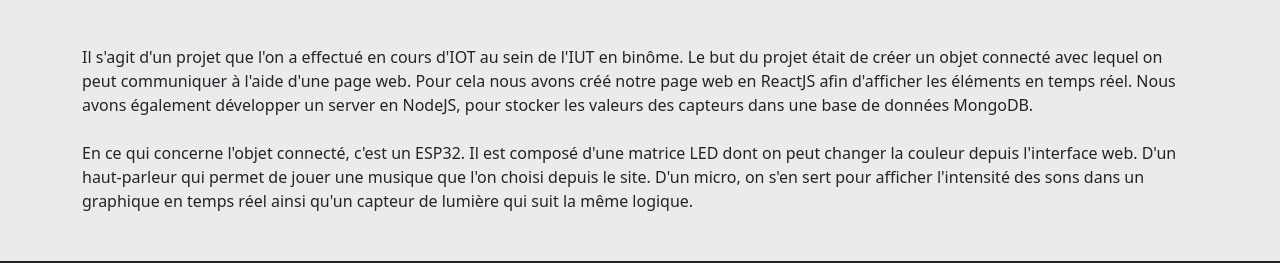
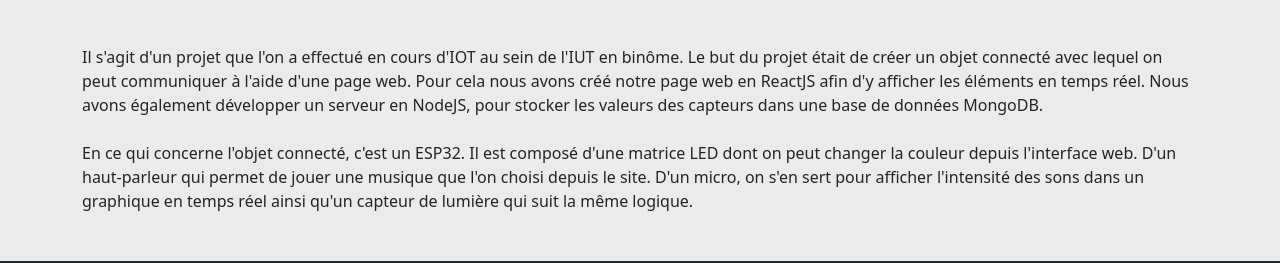
Before and after one commit to Rezord38300/Rezord38300.github.io, a plain HTML site: page iot.html in a window 1280 px wide. Shown: the part 1094-1357 px from the top of the page. Drawn offline with nearby package versions, Linux system fonts and the light colour scheme.

Commit message:
correction texte iot

```diff
--- a/iot.html
+++ b/iot.html
@@ -47,8 +47,8 @@
                 <p>
                     Il s'agit d'un projet que l'on a effectué en cours d'IOT au sein de l'IUT en binôme.
                     Le but du projet était de créer un objet connecté avec lequel on peut communiquer à l'aide d'une page web.
-                    Pour cela nous avons créé notre page web en ReactJS afin d'afficher les éléments en temps réel.
-                    Nous avons également développer un server en NodeJS, pour stocker les valeurs des capteurs dans une base de données MongoDB.
+                    Pour cela nous avons créé notre page web en ReactJS afin d'y afficher les éléments en temps réel.
+                    Nous avons également développer un serveur en NodeJS, pour stocker les valeurs des capteurs dans une base de données MongoDB.
                     <br><br>En ce qui concerne l'objet connecté, c'est un ESP32.
                     Il est composé d'une matrice LED dont on peut changer la couleur depuis l'interface web.
                     D'un haut-parleur qui permet de jouer une musique que l'on choisi depuis le site.
```
